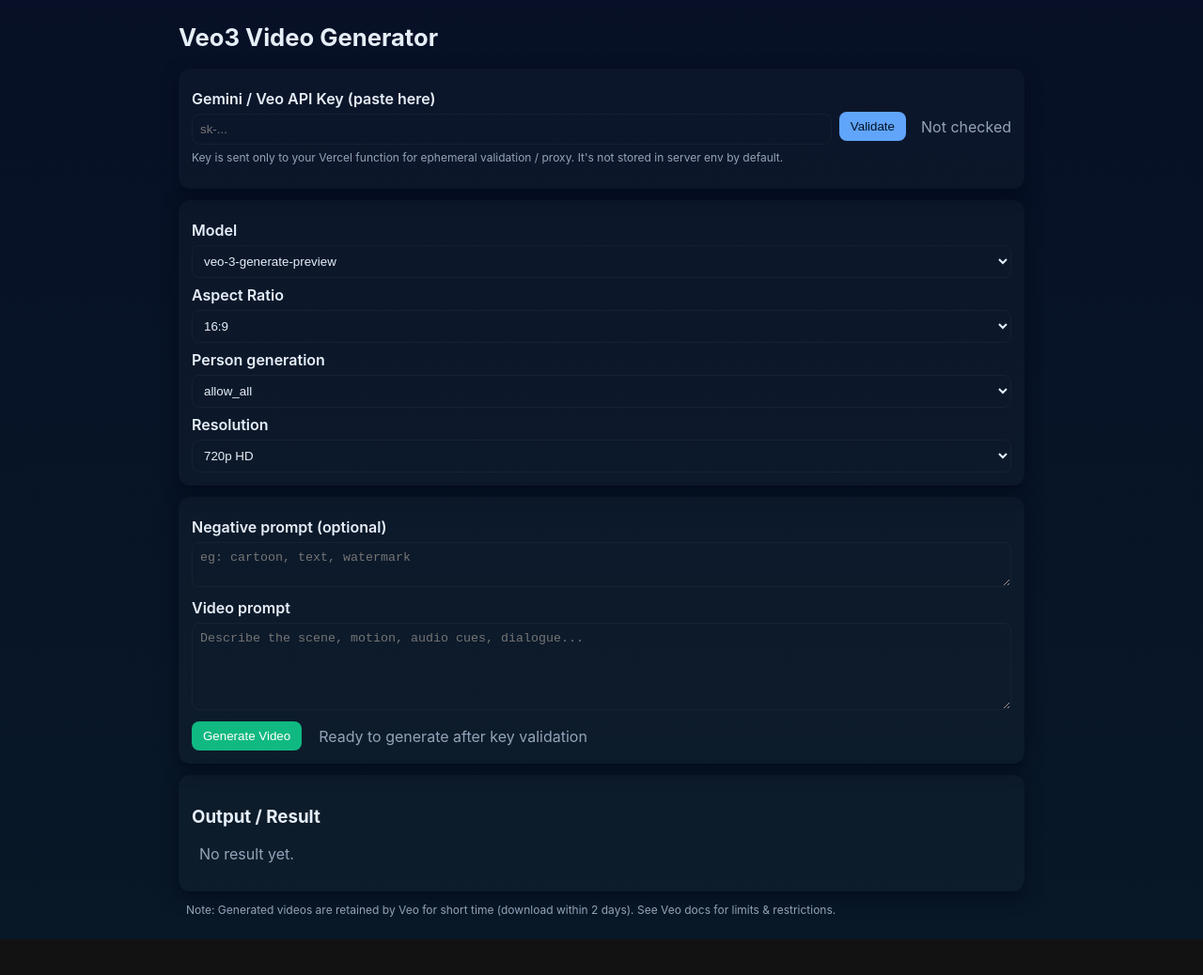
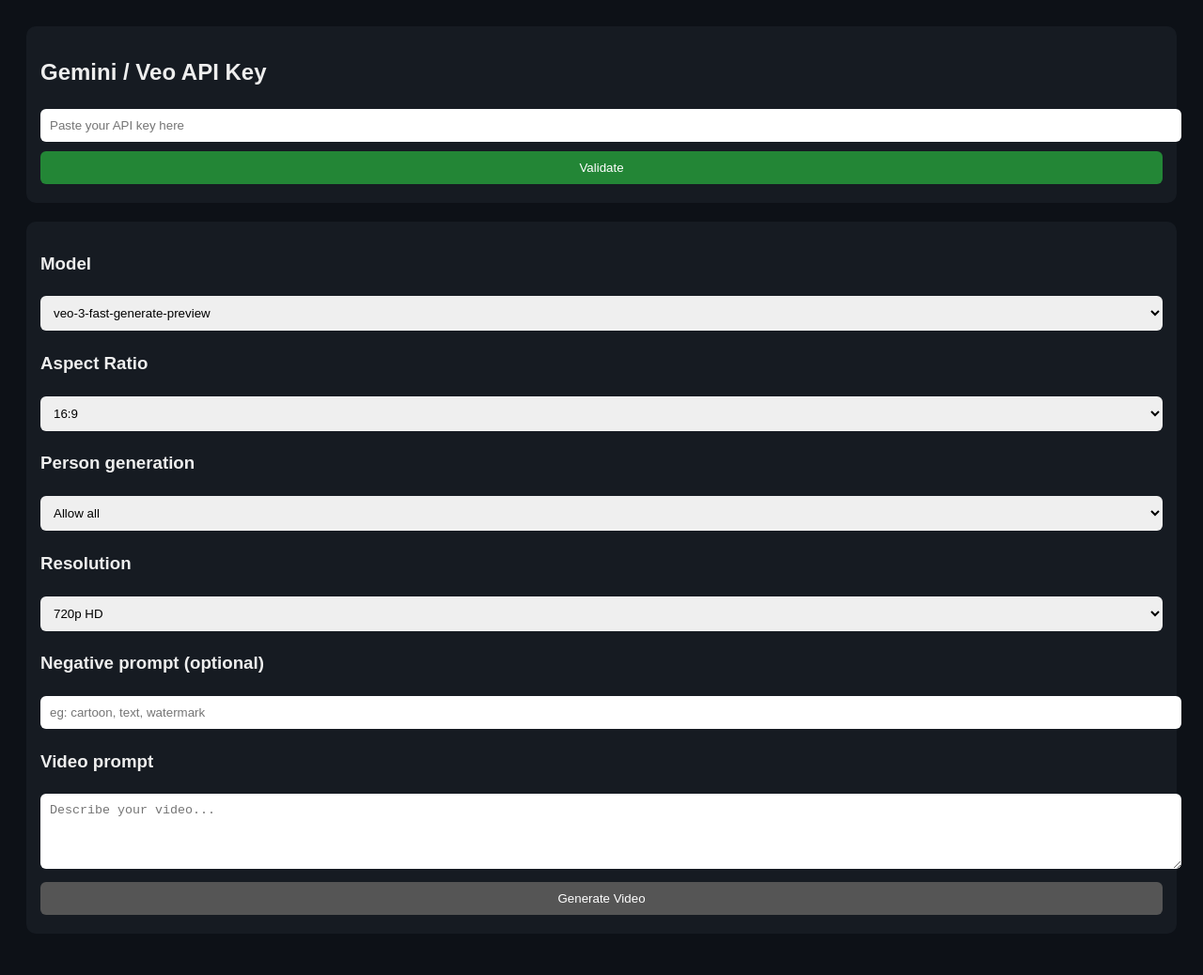
Before and after one commit to kc502/my-veo, a plain HTML site: page index.html in a window 1280 px wide. Shown: the whole page at 94% size. Before the commit the page ends 1000 px from the top, so only its background shows below. Drawn offline with Linux system fonts and the light colour scheme.

Commit message:
update something

```diff
--- a/index.html
+++ b/index.html
@@ -1,76 +1,111 @@
-<!doctype html>
+<!DOCTYPE html>
 <html lang="en">
 <head>
-  <meta charset="utf-8" />
-  <meta name="viewport" content="width=device-width,initial-scale=1" />
-  <title>Veo3 Video Generator (Frontend)</title>
-  <link rel="stylesheet" href="styles.css" />
+  <meta charset="UTF-8">
+  <title>Veo 3 Video Generator</title>
+  <style>
+    body { font-family: sans-serif; background:#0d1117; color:#eee; padding:20px; }
+    .box { background:#161b22; padding:15px; border-radius:10px; margin-bottom:20px; }
+    input, select, textarea, button { width:100%; margin:5px 0; padding:10px; border-radius:6px; border:none; }
+    button { background:#238636; color:#fff; cursor:pointer; }
+    button:disabled { background:#555; }
+    .error { color:#f87171; margin-top:5px; }
+  </style>
 </head>
 <body>
-  <main class="container">
-    <h1>Veo3 Video Generator</h1>
+  <div class="box">
+    <h2>Gemini / Veo API Key</h2>
+    <input type="password" id="apiKey" placeholder="Paste your API key here">
+    <button onclick="validateKey()">Validate</button>
+    <div id="keyStatus"></div>
+  </div>
 
-    <section class="card">
-      <label>Gemini / Veo API Key (paste here)</label>
-      <div class="row">
-        <input id="apiKey" type="password" placeholder="sk-..." />
-        <button id="checkKeyBtn">Validate</button>
-        <span id="keyStatus" class="muted">Not checked</span>
-      </div>
-      <p class="note">Key is sent only to your Vercel function for ephemeral validation / proxy. It's not stored in server env by default.</p>
-    </section>
-
-    <section class="card">
-      <label>Model</label>
+  <div class="box">
+    <h3>Model</h3>
     <select id="model">
-        <option value="veo-3.0-generate-preview">veo-3-generate-preview</option>
-        <option value="veo-3.0-fast-generate-preview">veo-3-fast-generate-preview</option>
-        <option value="veo-2.0-generate-001">veo-2-generate-stable</option>
+      <option value="veo-3-fast-generate-preview">veo-3-fast-generate-preview</option>
+      <option value="veo-3-generate-preview">veo-3-generate-preview</option>
+      <option value="veo-2-generate-stable">veo-2-generate-stable</option>
     </select>
 
-      <label>Aspect Ratio</label>
-      <select id="aspect">
+    <h3>Aspect Ratio</h3>
+    <select id="aspectRatio">
       <option value="16:9">16:9</option>
-        <option value="9:16">9:16</option>
     </select>
 
-      <label>Person generation</label>
-      <select id="personGeneration">
-        <option value="allow_all">allow_all</option>
-        <option value="allow_adult">allow_adult</option>
-        <option value="dont_allow">dont_allow</option>
+    <h3>Person generation</h3>
+    <select id="person">
+      <option value="allow_all">Allow all</option>
+      <option value="allow_adult">Allow adult</option>
+      <option value="not_allow">Not allow</option>
     </select>
 
-      <label>Resolution</label>
+    <h3>Resolution</h3>
     <select id="resolution">
       <option value="720p">720p HD</option>
-        <option value="1080p">1080p FHD</option>
+      <option value="1080p">1080p Full HD</option>
     </select>
-    </section>
 
-    <section class="card">
-      <label>Negative prompt (optional)</label>
-      <textarea id="negativePrompt" rows="2" placeholder="eg: cartoon, text, watermark"></textarea>
+    <h3>Negative prompt (optional)</h3>
+    <input type="text" id="negativePrompt" placeholder="eg: cartoon, text, watermark">
 
-      <label>Video prompt</label>
-      <textarea id="videoPrompt" rows="5" placeholder="Describe the scene, motion, audio cues, dialogue..."></textarea>
+    <h3>Video prompt</h3>
+    <textarea id="prompt" rows="4" placeholder="Describe your video..."></textarea>
 
-      <div class="controls">
-        <button id="generateBtn" class="primary" disabled>Generate Video</button>
-        <span id="generateStatus" class="muted">Ready to generate after key validation</span>
+    <button id="genBtn" onclick="generateVideo()" disabled>Generate Video</button>
+    <div id="genStatus"></div>
   </div>
-    </section>
 
-    <section class="card">
-      <h3>Output / Result</h3>
-      <div id="resultArea">
-        <p class="muted">No result yet.</p>
-      </div>
-    </section>
+  <script>
+    let apiKey = "";
 
-    <footer class="muted small">Note: Generated videos are retained by Veo for short time (download within 2 days). See Veo docs for limits & restrictions.</footer>
-  </main>
+    async function validateKey() {
+      apiKey = document.getElementById("apiKey").value.trim();
+      if (!apiKey) return;
 
-  <script src="app.js"></script>
+      document.getElementById("keyStatus").textContent = "Checking...";
+      const res = await fetch("/api/validate-key", {
+        method:"POST",
+        headers:{ "Content-Type":"application/json" },
+        body: JSON.stringify({ apiKey })
+      });
+      const data = await res.json();
+
+      if (data.success) {
+        document.getElementById("keyStatus").textContent = "✅ Valid key";
+        document.getElementById("genBtn").disabled = false;
+      } else {
+        document.getElementById("keyStatus").textContent = "❌ Invalid key";
+        document.getElementById("genBtn").disabled = true;
+      }
+    }
+
+    async function generateVideo() {
+      const body = {
+        apiKey,
+        model: document.getElementById("model").value,
+        aspectRatio: document.getElementById("aspectRatio").value,
+        person: document.getElementById("person").value,
+        resolution: document.getElementById("resolution").value,
+        negativePrompt: document.getElementById("negativePrompt").value,
+        prompt: document.getElementById("prompt").value
+      };
+
+      document.getElementById("genStatus").textContent = "⏳ Generating...";
+      const res = await fetch("/api/generate-video", {
+        method:"POST",
+        headers:{ "Content-Type":"application/json" },
+        body: JSON.stringify(body)
+      });
+
+      const data = await res.json();
+
+      if (data.error) {
+        document.getElementById("genStatus").textContent = "❌ " + data.error;
+      } else {
+        document.getElementById("genStatus").innerHTML = "✅ Video generated!<br><pre>"+JSON.stringify(data,null,2)+"</pre>";
+      }
+    }
+  </script>
 </body>
 </html>
```
Also changed, not shown: api/check-key.js (+18 -26 lines), api/generate-video.js (+26 -47 lines), vercel.json. Lines whose indentation alone changed are shown as unchanged.
